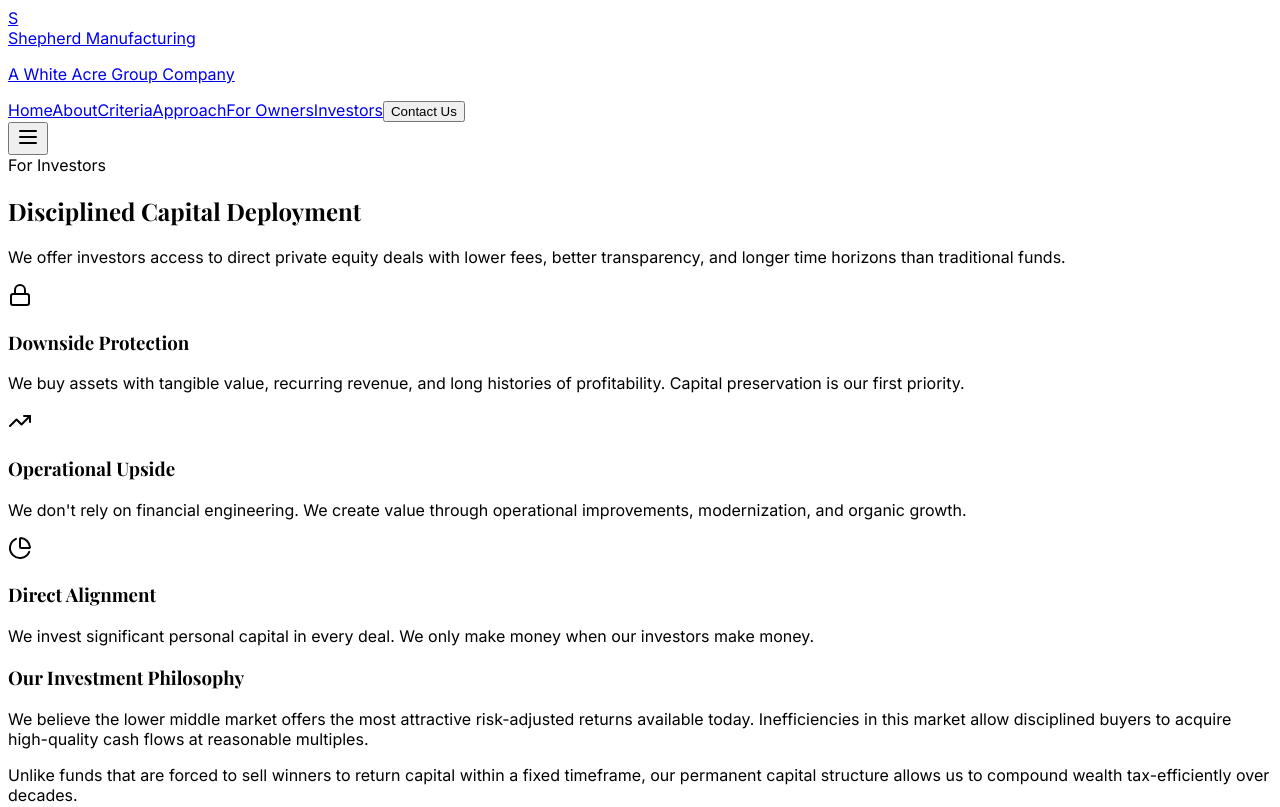
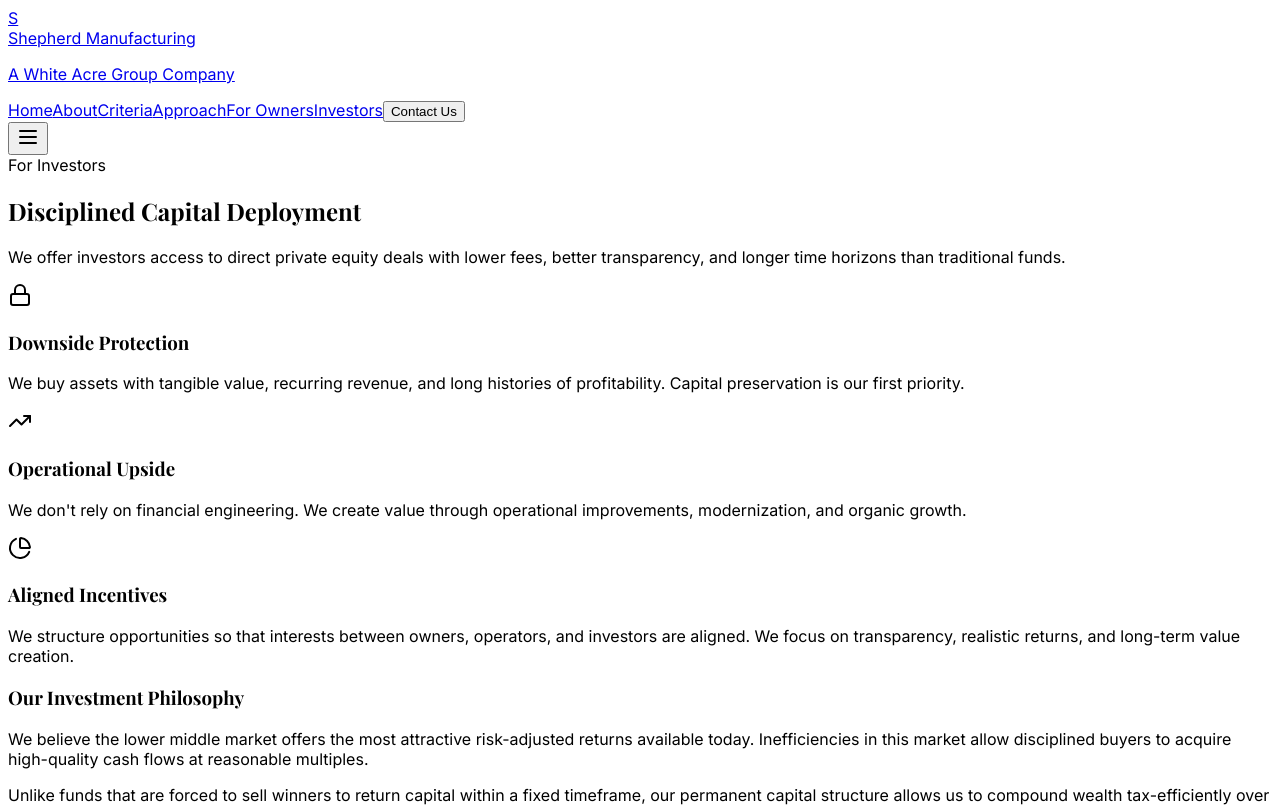
Before and after one commit to LordWhit/The-White-Acre-Group, a React (Vite) app in the folder Site-Builder-Pro/client/: page /investors in a window 1280 px wide. Shown: the top 807 px of the page. Built offline with nearby package versions, Linux system fonts and the light colour scheme; a web font is replaced by a local one.

Commit message:
Rename 'Direct Alignment' to 'Aligned Incentives'

```diff
--- a/Site-Builder-Pro/client/src/pages/Investors.tsx
+++ b/Site-Builder-Pro/client/src/pages/Investors.tsx
@@ -30,8 +30,8 @@ export default function Investors() {
             },
             {
               icon: PieChart,
-              title: "Direct Alignment",
-              desc: "We invest significant personal capital in every deal. We only make money when our investors make money."
+              title: "Aligned Incentives",
+              desc: "We structure opportunities so that interests between owners, operators, and investors are aligned. We focus on transparency, realistic returns, and long-term value creation."
             }
           ].map((item, i) => (
             <div key={i} className="bg-white p-8 border border-border rounded-lg shadow-sm">
```
